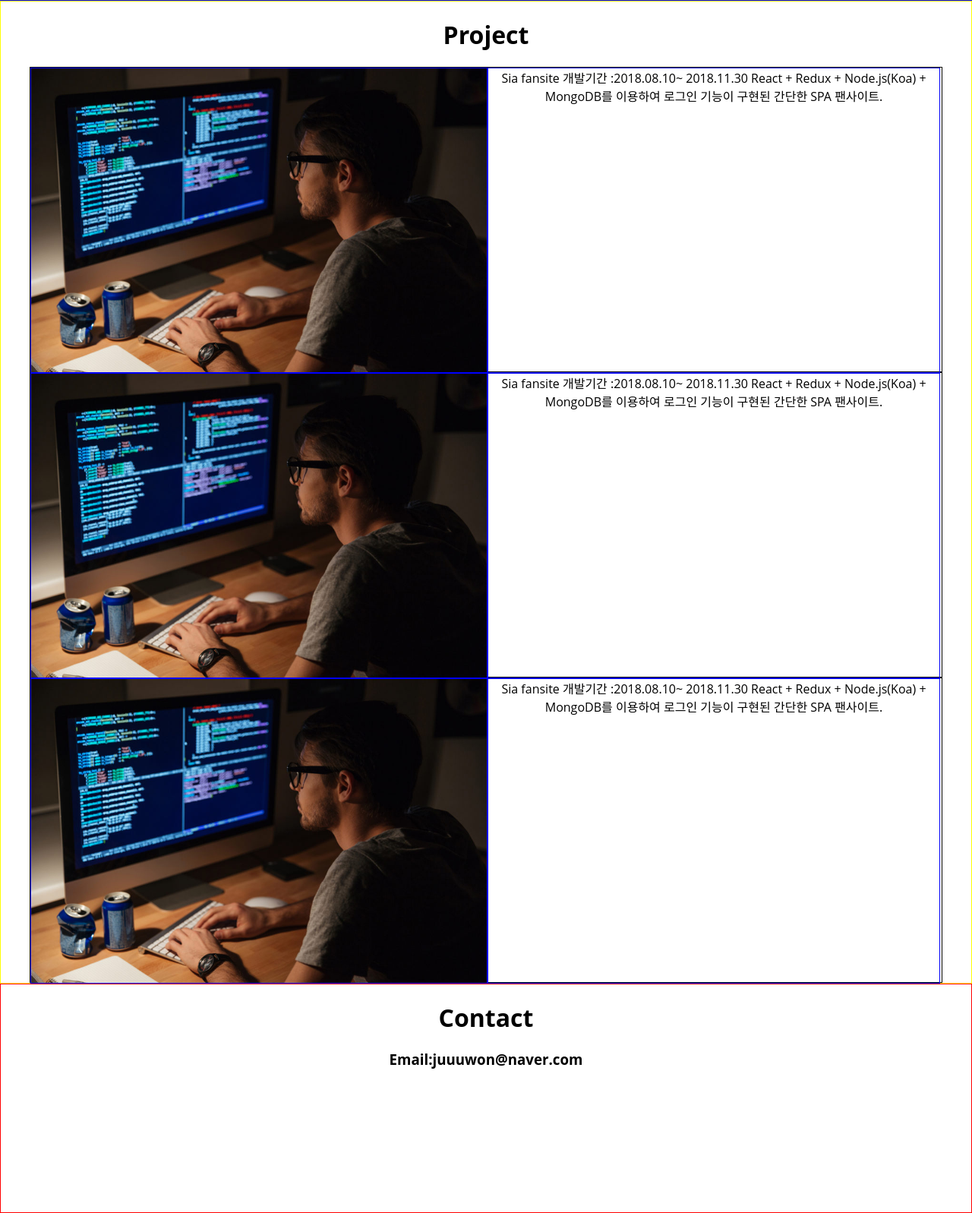
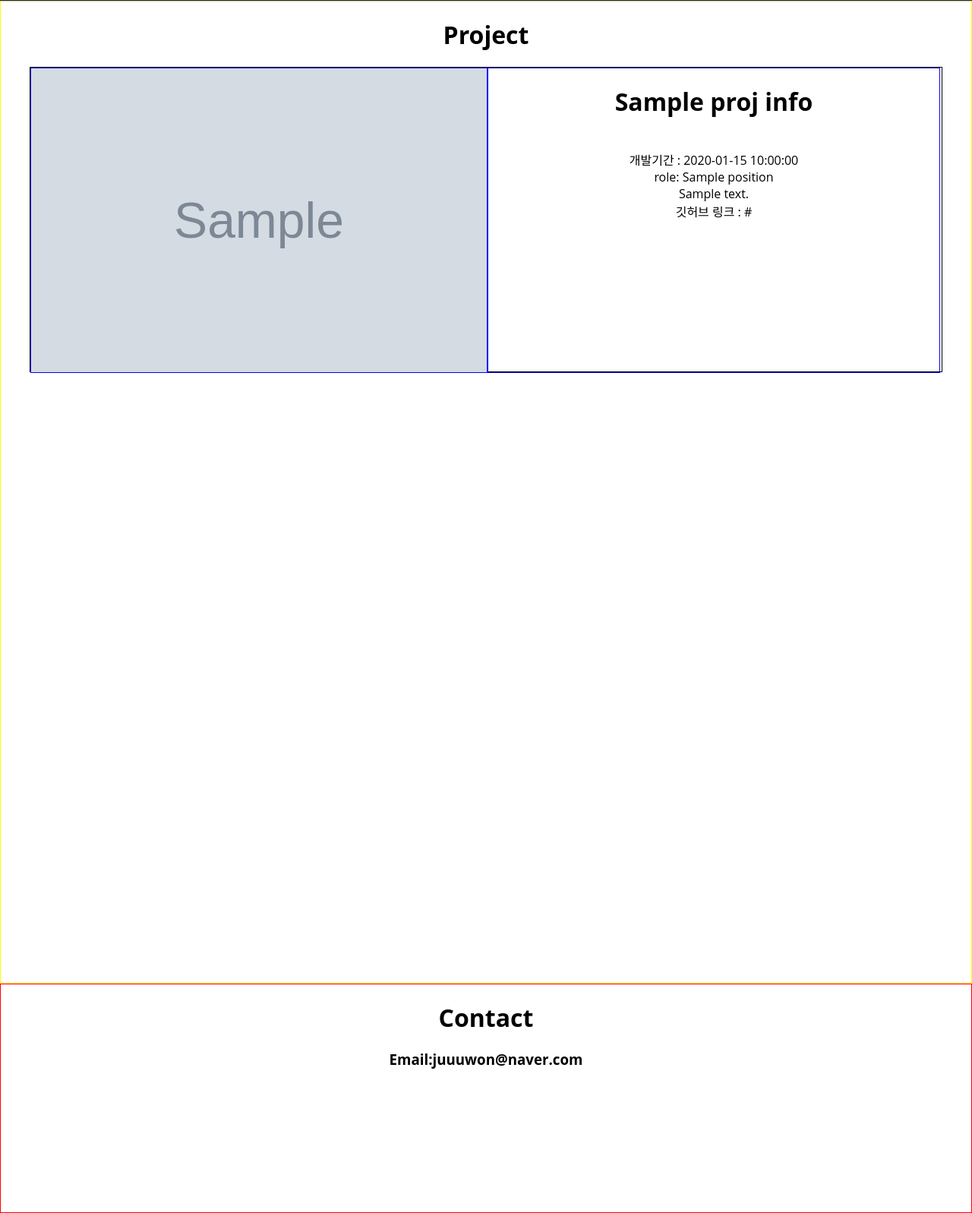
Before and after one commit to web-python-project/project-portfolio, a Flask app: template view/templates/home.html in a window 1280 px wide. Shown: the part 2053-3650 px from the top of the page at 76% size. Run offline with Flask 2, Linux system fonts and the light colour scheme; the template is opened without the code that fills it: most values are stand-ins (such as "Sample title", 1, 10 or a date in 2020); grey boxes marked "Sample" are stand-in pictures; parts of the project's set-up code (start-up, migrations or seed data) failed here and were passed over.

Commit message:
add projectData to home.html

```diff
--- a/view/templates/home.html
+++ b/view/templates/home.html
@@ -28,55 +28,31 @@
 
 </div>
 {% endfor %}
+
 <div class="project-div">
     <h1>Project</h1>
+
+    {%for i in projInfo%}
     <div id="sub-project">
         <div class="row">
 
             <div class="col1">
-                <img src="static/src/hi.jpeg" style=" top:0; left: 0; width: 100%; height: 100%;">
-                    </div>
+                <img src= {{i["test_img"]}} style=" top:0; left: 0; width: 100%; height: 100%;">
+            </div>
 
-            <div class="col2" >
-                Sia fansite
-                개발기간 :2018.08.10~ 2018.11.30
-                React + Redux + Node.js(Koa) + MongoDB를 이용하여 로그인 기능이 구현된 간단한 SPA 팬사이트.
+            <div class="col2">
+                <h1>{{i["title"]}}</h1><br>
+                개발기간 : {{i["date"]}}<br>
+                role: {{i["position"]}}<br>
+                {{i["description"]}}<br>
+                깃허브 링크 : {{i["gitLink"]}}<br>
             </div>
 
         </div>
     </div>
+    <br>
+    <br>
+    {% endfor %}
 
-
-    <div id="sub-project">
-        <div class="row">
-
-            <div class="col1">
-                <img src="static/src/hi.jpeg" style=" top:0; left: 0; width: 100%; height: 100%;">
-                    </div>
-
-            <div class="col2" >
-                Sia fansite
-                개발기간 :2018.08.10~ 2018.11.30
-                React + Redux + Node.js(Koa) + MongoDB를 이용하여 로그인 기능이 구현된 간단한 SPA 팬사이트.
-            </div>
-
-        </div>
-    </div>
-
-    <div id="sub-project">
-        <div class="row">
-
-            <div class="col1">
-                <img src="static/src/hi.jpeg" style=" top:0; left: 0; width: 100%; height: 100%;">
-                    </div>
-
-            <div class="col2" >
-                Sia fansite
-                개발기간 :2018.08.10~ 2018.11.30
-                React + Redux + Node.js(Koa) + MongoDB를 이용하여 로그인 기능이 구현된 간단한 SPA 팬사이트.
-            </div>
-
-        </div>
-    </div>
-
+</div>
 {% endblock %}
```
Also changed, not shown: view/adminAPI.py (+5 -2 lines), view/templates/base.html (+2 -6 lines).
